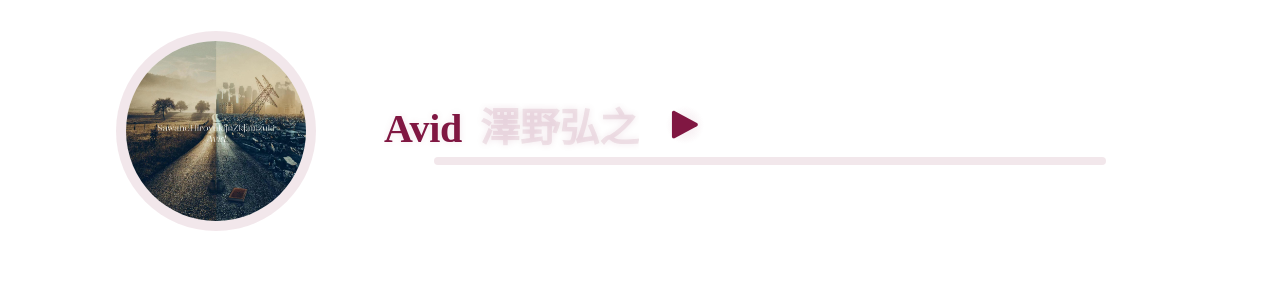
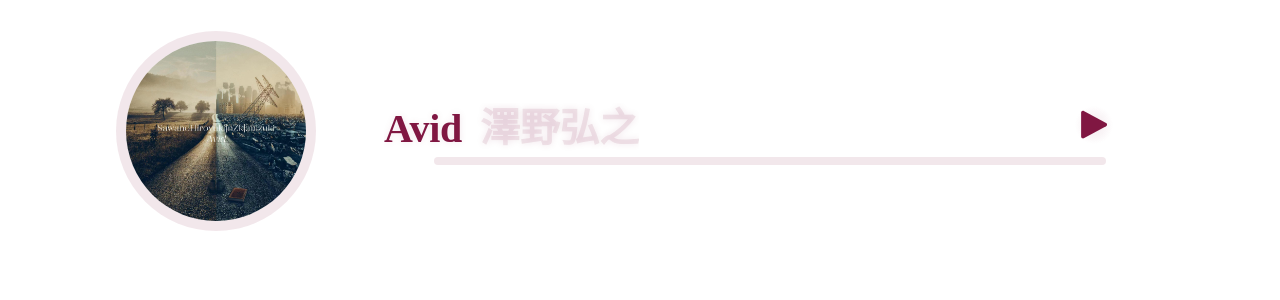
Before and after one commit to KrLite/BrokenThoughts, an MkDocs documentation site: the page built from docs/test.md, in a window 1280 px wide. Shown: the part 219-519 px from the top of the page. Built offline with MkDocs 1.6.1 and Material for MkDocs 9.7.7, drawn with Linux system fonts in a browser that asks for light colours; some web fonts are replaced; comment, search, counter and statistics services are not loaded.

Commit message:
margin-left: auto;

```diff
--- a/docs/stylesheets/music_player.css
+++ b/docs/stylesheets/music_player.css
@@ -401,7 +401,7 @@
 
 /* Controls */
 .music-player__controls {
-  margin-left: 1em;
+  margin-left: auto;
   display: flex;
   justify-content: space-between;
   align-items: center;
```
